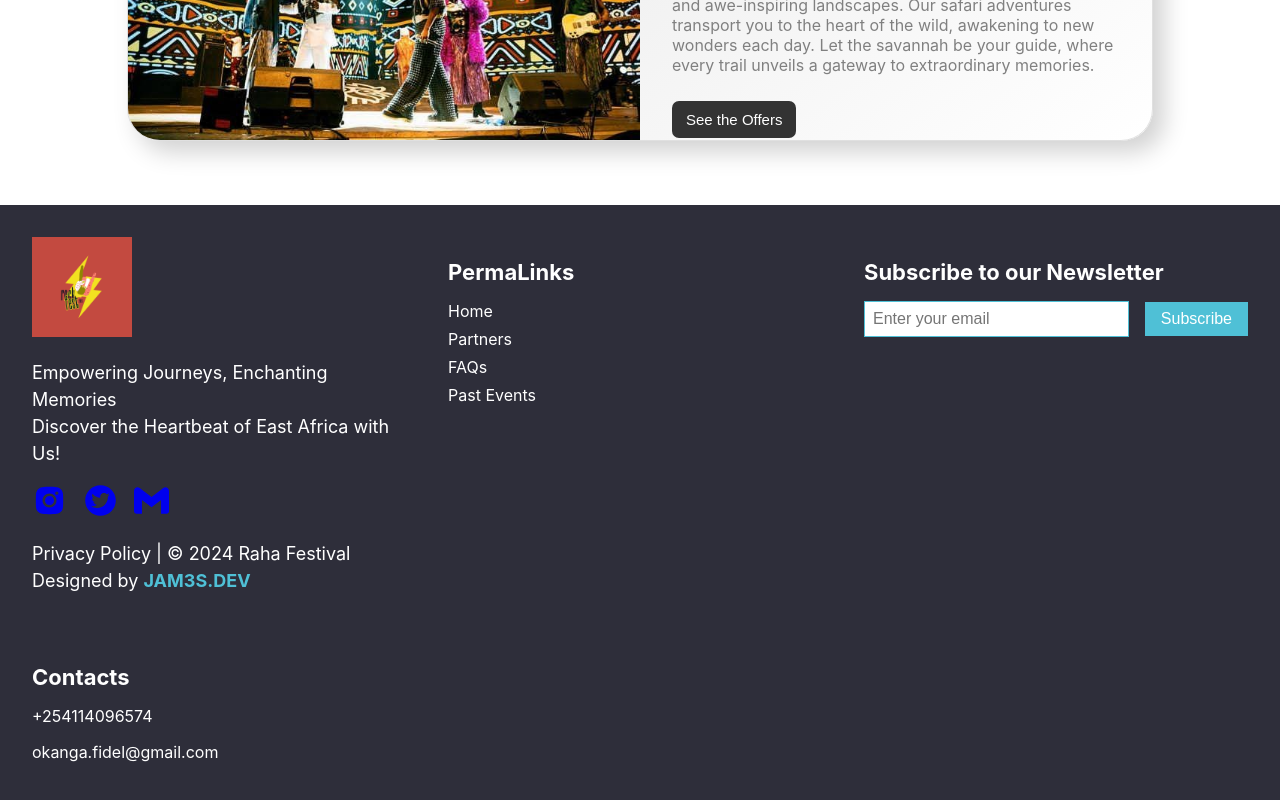
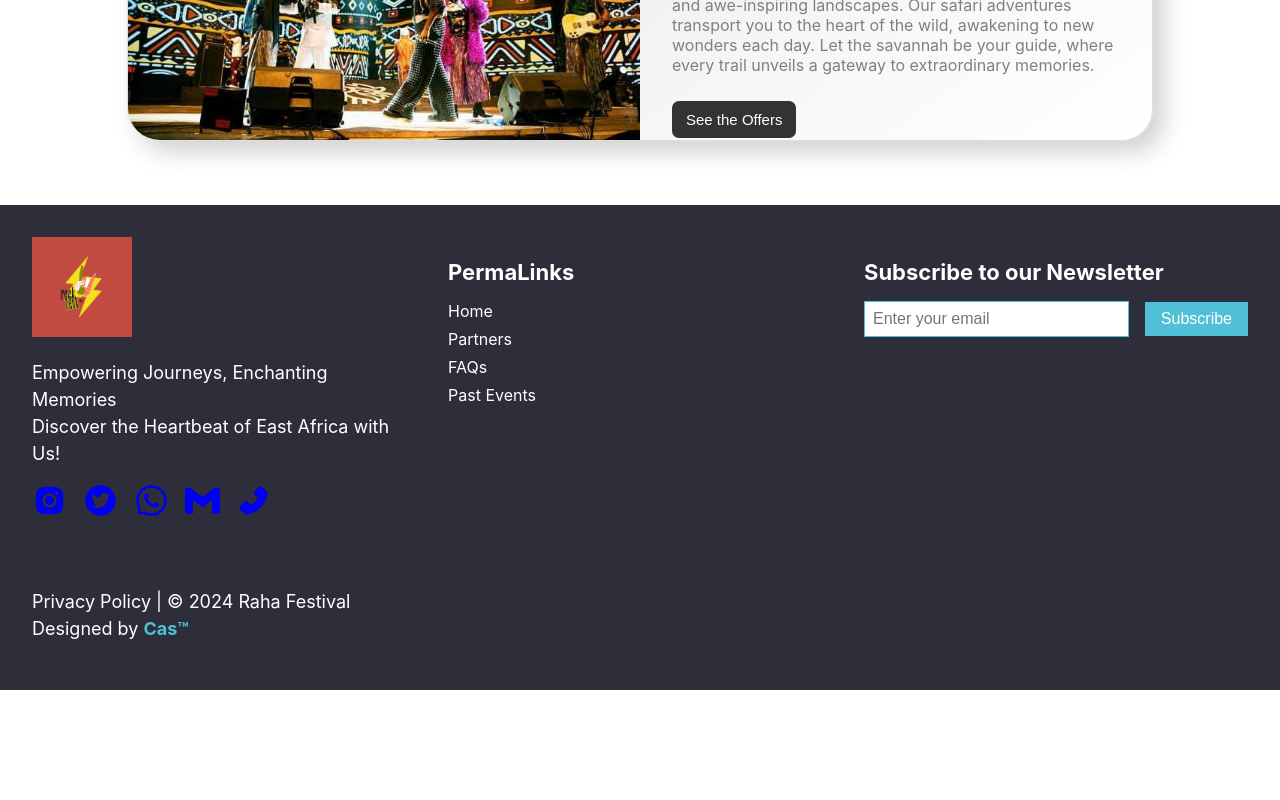
Before and after one commit to Castro32/Festival-Booking, a React (Create React App) app: page / in a window 1280 px wide. Shown: the part 4972-5772 px from the top of the page. After the commit the page ends 5662 px from the top, so only its background shows below. Built offline with nearby package versions, Linux system fonts and the light colour scheme.

Commit message:
modified the footer

```diff
--- a/src/Components/Footer/Footer.jsx
+++ b/src/Components/Footer/Footer.jsx
@@ -1,6 +1,6 @@
 import React, { useState } from "react";
 import styled from "styled-components";
-import { AiFillInstagram, AiFillTwitterCircle } from "react-icons/ai";
+import { AiFillInstagram, AiFillTwitterCircle, AiFillPhone, AiOutlineWhatsApp   } from "react-icons/ai";
 import { Link } from "react-router-dom";
 import { BsFacebook } from "react-icons/bs";
 import { SiGmail } from "react-icons/si";
@@ -50,28 +50,23 @@ const Footer = () => {
               Discover the Heartbeat of East Africa with Us!
             </p>
             <div className="social-icons">
-              <a href="https://www.instagram.com/">
+              <a href="https://www.instagram.com/cas_fide.l?">
                 <AiFillInstagram className="icon" />
               </a>
-              <a href="https://www.instagram.com/">
+              <a href="https://www.twitter.com/">
                 <AiFillTwitterCircle className="icon" />
               </a>
-              <a href="https://www.instagram.com/">
+              <a href="https://wa.me/254114096574">
+                <AiOutlineWhatsApp className="icon" />
+              </a>
+              <a href="mailto:okanga.fidel@gmail.com">
                 <SiGmail className="icon" />
               </a>
+              <a href="tel://+254114096574">
+                <AiFillPhone  className="icon"/>
+              </a>
             </div>
-            <p className="footer-text">
-              Privacy Policy | © {new Date().getFullYear()} Raha Festival <br />
-              Designed by{" "}
-              <a
-                target="_blank"
-                rel="noreferrer"
-                href="https://jam3s.netlify.app/"
-                className="designer-link"
-              >
-                JAM3S.DEV
-              </a>
-            </p>
+
           </div>
           <div className="footer-section">
             <p className="footer-heading">PermaLinks</p>
@@ -111,11 +106,18 @@ const Footer = () => {
             {successMessage && <p className="success-message">{successMessage}</p>}
             {errorMessage && <p className="error-message">{errorMessage}</p>}
           </div>
-          <div className="footer-section">
-            <p className="footer-heading">Contacts</p>
-            <p className="contact-info">+254114096574</p>
-            <p className="contact-info">okanga.fidel@gmail.com</p>
-          </div>
+          <p className="footer-text">
+              Privacy Policy | © {new Date().getFullYear()} Raha Festival <br />
+              Designed by{" "}
+              <a
+                target="_blank"
+                rel="noreferrer"
+                href=""
+                className="designer-link"
+              >
+                Cas™
+              </a>
+            </p>
         </div>
       </div>
     </StyledFooter>
```
